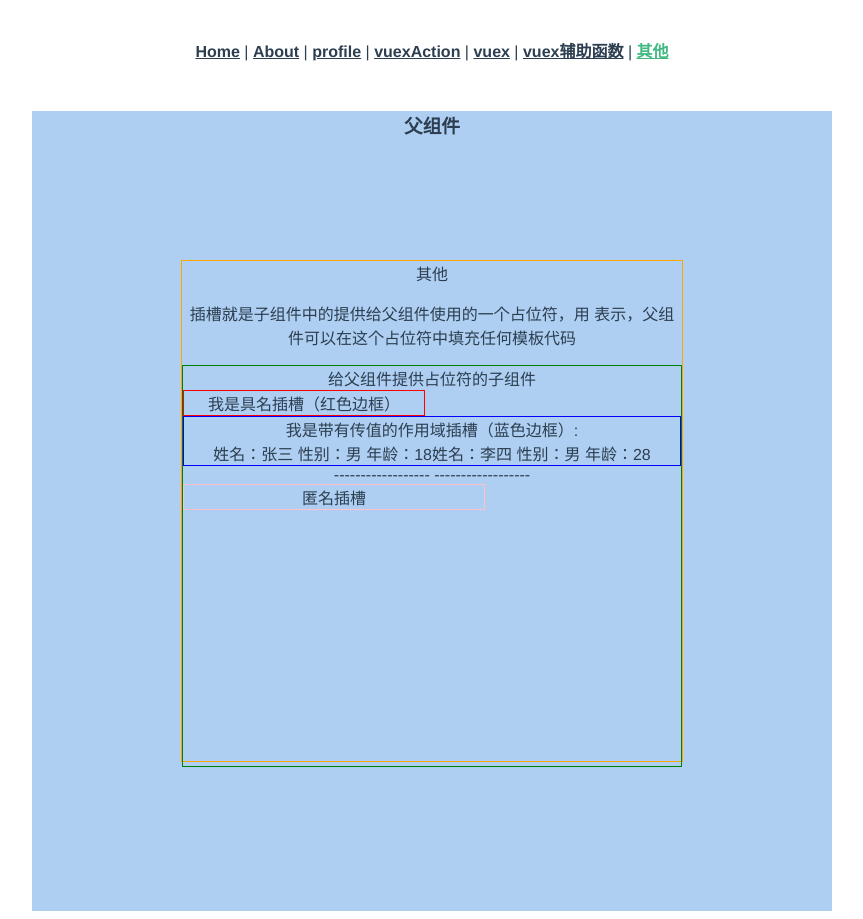
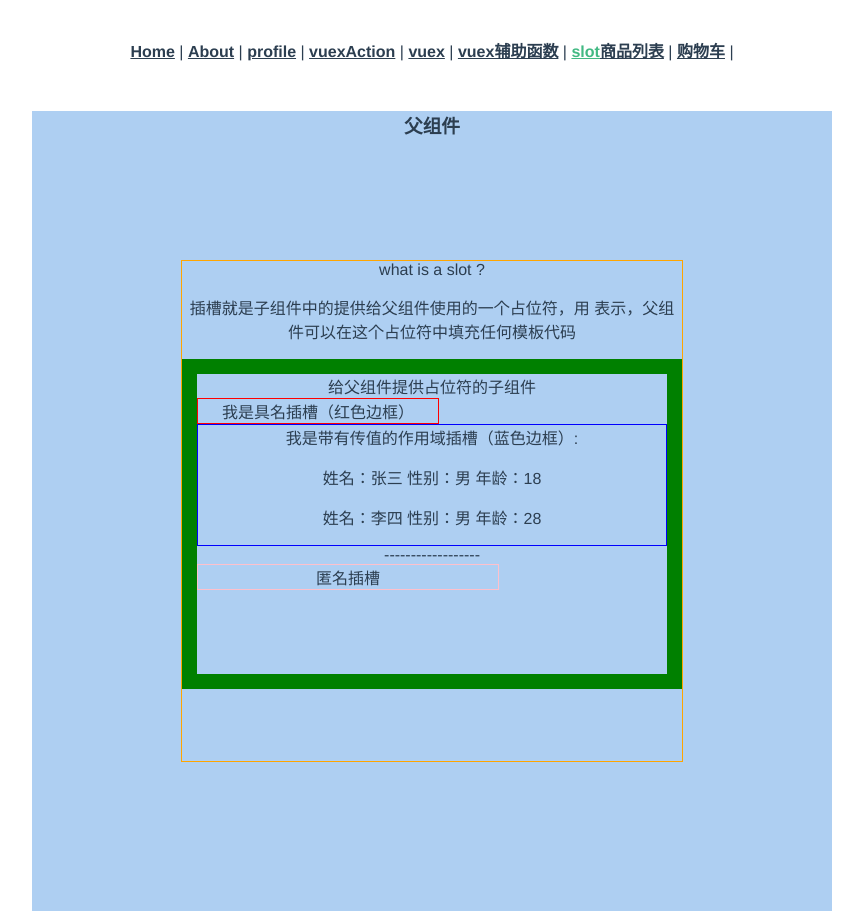
Before and after one commit to w615/learn_vue, a Vue app: page /other in a window 1280 px wide. Shown: the whole page, without its empty margins (208-1071 px from the left). Built offline with nearby package versions, Linux system fonts and the light colour scheme.

Commit message:
forEach  and map different

```diff
--- a/src/App.vue
+++ b/src/App.vue
@@ -9,7 +9,9 @@
       <router-link to="/vuexAction">vuexAction</router-link> |
       <router-link to="/vuex">vuex</router-link> |
       <router-link to="/vuexAll">vuex辅助函数</router-link> |
-      <router-link to="/other">其他</router-link>
+      <router-link to="/other">slot</router-link>
+      <router-link to="/list">商品列表</router-link> |
+      <router-link to="/cars">购物车</router-link> |
     </div>
     <router-view />
   </div>
--- a/src/Permission.js
+++ b/src/Permission.js
@@ -3,7 +3,7 @@ import router from "./router/index.js";
 // 路由前置守卫
 router.beforeEach((to, from, next) => {
   document.title = to.meta.title;
-  console.log(to, 5);
+  // console.log(to, 5);
   console.log(from, 6);
   next();
 });
--- a/src/components/slot.vue
+++ b/src/components/slot.vue
@@ -24,7 +24,7 @@ export default {
 
 <style lang="scss" scoped>
 .sonSlot {
-  height: 400px;
-  border: 1px solid green;
+  height: 300px;
+  border: 15px solid green;
 }
 </style>
--- a/src/router/index.js
+++ b/src/router/index.js
@@ -59,6 +59,18 @@ const routes = [
     component: () => import(/* webpackChunkName: "vuex" */ "../views/Other"),
     meta: { title: "Other", affix: true },
   },
+  {
+    path: "/list",
+    name: "List",
+    component: () => import(/* webpackChunkName: "vuex" */ "../views/List"),
+    meta: { title: "List", affix: true },
+  },
+  {
+    path: "/cars",
+    name: "Cars",
+    component: () => import(/* webpackChunkName: "vuex" */ "../views/Cars"),
+    meta: { title: "Cars", affix: true },
+  },
 ];
 
 const router = new VueRouter({
--- /dev/null
+++ b/src/views/Cars.vue
@@ -0,0 +1,11 @@
+<template>
+  <div class="page" id="cart">
+    <h1>购物车</h1>
+  </div>
+</template>
+
+<script>
+export default {};
+</script>
+
+<style lang="scss" scoped></style>
--- /dev/null
+++ b/src/views/List.vue
@@ -0,0 +1,11 @@
+<template>
+  <div class="page" id="list">
+    <h1>商品列表</h1>
+  </div>
+</template>
+
+<script>
+export default {};
+</script>
+
+<style lang="scss" scoped></style>
--- a/src/views/Other.vue
+++ b/src/views/Other.vue
@@ -2,7 +2,7 @@
   <div class="Box">
     <h3>父组件</h3>
     <div class="slotBox">
-      其他
+      what is a slot ?
       <p>
         插槽就是子组件中的提供给父组件使用的一个占位符，用
         表示，父组件可以在这个占位符中填充任何模板代码
@@ -14,17 +14,13 @@
         ------------------
         <div slot="nameSlot2" slot-scope="value" style="border:1px solid blue">
           我是带有传值的作用域插槽（蓝色边框）:<br />
-          <span v-for="(item, index) in value.stu" :key="index"
-            >姓名：{{ item.name }} 性别：{{ item.sex }} 年龄：{{
-              item.age
-            }}</span
-          >
+          <p v-for="(item, index) in value.stu" :key="index">
+            姓名：{{ item.name }} 性别：{{ item.sex }} 年龄：{{ item.age }}
+          </p>
         </div>
-        ------------------
         <div
           style="border:1px solid pink ;
-              width:300px;
-        "
+              width:300px;"
         >
           匿名插槽
         </div>
--- a/src/views/profile.vue
+++ b/src/views/profile.vue
@@ -1,26 +1,30 @@
 <template>
   <div class="profile">
-    数据:{{num}}
-        {{$store.state.message}}
+    <p>forEach 和 map 的区别</p>
+    数据:{{ num }}
+    {{ $store.state.message }}
     <!-- {{this.userName}} -->
     <button @click="num">合计</button>
-
+    <button @click="aryFlat(ary)">
+      点击扁平化数组
+    </button>
   </div>
 </template>
 
 <script>
-import {mapState} from 'vuex';
+import { mapState } from "vuex";
 export default {
-    name:'profile',
-    data(){
-      return{
-        arr: [1,2,3,4,5],
-        number: [14,17,999,200,18,15,13,12,9,8,5],
-        count:[1,2,3,4,5],
-        str : '12345',
-
-      }
+  name: "profile",
+  data() {
+    return {
+      arr: [1, 2, 3, 4, 5],
+      number: [14, 17, 999, 200, 18, 15, 13, 12, 9, 8, 5],
+      count: [1, 2, 3, 4, 5],
+      str: "12345",
+      ary: [1, 2, [3, 4], [5, [6, 7]]],
+    };
   },
+  //
   // computed: {
   //   message() {
   //     return this.$store.state.message;
@@ -59,21 +63,19 @@ import {mapState} from 'vuex';
   //     }
   //   }),
   // ),
-      computed : {
-        num(){
+  computed: {
+    num() {
       let tmp = 0;
-        this.count.forEach((item)=>tmp+=item);
+      this.count.forEach((item) => (tmp += item));
       return tmp;
     },
-
     ...mapState({
-        message:'message',
-        name:'userName',
-        count1:(state)=>{
-          return  state.value_1 + state.value_2
-        }
+      message: "message",
+      name: "userName",
+      count1: (state) => {
+        return state.value_1 + state.value_2;
+      },
     }),
-
   },
   //       var obj1= {
   //     a:1,
@@ -89,41 +91,101 @@ import {mapState} from 'vuex';
   // var newObj2 = {...obj1,...obj2}
   // console.log(newObj2);
 
-    created(){
-      console.log(43,`全局状态下相加${this.count1}`);
-      console.log(this.$store,56);
-      // map
-      let newstr= Array.prototype.map.call(this.str, function(x) {  //同时利用了call()方法
+  created() {
+    const arr2 = [0, 1, 2, [[[3, 4]]]];
+
+    console.log(arr2.flat(2));
+    // Array.reduce
+
+    this.arr.reduce((total, item, index) => {
+      return console.log(total, item, index, 101);
+    });
+
+    // 推荐文章 https://www.zhihu.com/collection/309204735
+    var arr = [1, 2, 3, 4, 5];
+    var num = 3;
+    arr.some(function(v) {
+      if (v == num) {
+        return; //
+      }
+      console.log(v, 95);
+    });
+    // ------实现break
+    try {
+      var array = ["first", "second", "third", "fourth"]; // 执行到第3次，结束循环
+      array.forEach(function(item) {
+        if (item == "third") {
+          throw new Error("EndIterative");
+        }
+        // alert(item); // first,sencond
+      });
+    } catch (e) {
+      if (e.message != "EndIterative") throw e;
+    }
+    // ----------实现continue
+    var arr1 = [1, 2, 3, 4, 5];
+    arr1.forEach(function(item) {
+      if (item === 3) {
+        // 跳过数组等于3;
+        return;
+      }
+      console.log(item);
+    });
+    // forEach
+    this.count.forEach((element, index) => {
+      console.log(element, index, 114); // 打开控制台 查看
+    });
+
+    // map用法 逆序
+    let newstr = Array.prototype.map
+      .call(this.str, (x) => {
+        //同时利用了call()方法
         return x;
-      }).reverse().join(',');
-      console.log(newstr,60);
-      // forEach
-      this.count.forEach((element,index,) => {
-          console.log(element,index,26); // 打开控制台 查看
+      })
+      .reverse()
+      .join(",");
+    console.log(newstr, 60);
+
+    const res = this.number.map((i, index, arr) => {
+      if (index == 1) {
+        // 判断条件
+        // 执行逻辑
+        console.log("数组下标为1");
+        return arr[1];
+      }
     });
-      console.log(17);
-      const res = this.number.map((i)=>{
-        if( i < 100 ){
-          return i
-        }
-        // return i
-      })
-      console.log(res,21);
+    console.log(res, 142);
+    // const res = this.item.map((i,index) => {
+    //   if (i[index] ===1) {
+    //     // 判断条件
+    //     // 执行逻辑
+    //     return i[1].ColumnSocre;
+    //   }
+    // });
+    // console.log(res, 132);
+    // console.log(43, `全局状态下相加${this.count1}`);
+    // console.log(this.$store, 56);
   },
-    methods:{
-
-    }
-  }
-
+  methods: {
+    aryFlat(ary) {
+      console.log(ary, 167);
+      return ary.reduce((pre, cur) => {
+        console.log(pre);
+        return pre.concat(Array.isArray(cur) ? this.aryFlat(cur) : cur);
+      });
+    },
+  },
+};
 </script>
 
-<style  scoped>
-.profile{
-  margin-left:20px;
+<style scoped>
+.profile {
+  margin-left: 20px;
 }
 /*
-//     特点： 无返回值  不可break
-//     forEach(currentValue,index,arr)方法用于调用数组的每个元素，并将元素传递给回调函数。
+//    特点： 无返回值  不可break
+      网址：https://www.runoob.com/jsref/jsref-foreach.html
+//     forEach((currentValue,index,arr)=>{})方法用于调用数组的每个元素，并将元素传递给回调函数。
 //     currentValue 当前元素
 //       index 当前元素的索引值
 //       arr   前元素所属的数组对象
@@ -138,23 +200,84 @@ import {mapState} from 'vuex';
 //       arr.forEach(function(item, index) {
 //           arr1[index] = item;
 //       })
-//       console.log(arr1);
+//       console.log(arr1)
+-----------------------------------------------------
+https://www.runoob.com/jsref/jsref-foreach.html
+forEach(): 没有返回值，本质上等同于 for 循环，对每一项执行 function 函数。即map是返回一个新数组，原数组不变，forEach 是改变原数组。;
+  如何实现break
+  try {
+        var array = ["first","second","third","fourth"];        // 执行到第3次，结束循环
+        array.forEach(function(item,index){
+            if (item == "third") {
+                throw new Error("EndIterative");
+            }
+            alert(item);// first,sencond
+        });
+    } catch(e) {
+        if(e.message!="EndIterative") throw e;
+    };
+  如何实现continue
+  var arr = [1,2,3,4,5];
+  var num = 3;
+  arr.some(function(v){
+      if(v == num) {
+          return;  //
+      }
+      console.log(v);
+  });
+---------------------------
+  var arr = [1,2,3,4,5];
+  var num = 3;
+  arr.every(function(v){
+      if(v == num) {
+          return false;
+      }else{
+          console.log(v);
+          return true;
+      }
+  });
+-----------------------------------
 
-//     */  /*
-//   特点： 有返回值 不可break
-//     map(currentValue,index,arr) 方法返回一个新数组，数组中的元素为原始数组元素调用函数处理后的值。
+
+//     */ /*
+Array.reduce
+function flatten(ary) {
+return ary.reduce((pre, cur) => {
+return pre.concat(Array.isArray(cur) ? flatten(cur) : cur);
+})
+}
+let ary = [1, 2, [3, 4], [5, [6, 7]]]
+console.log(ary.MyFlat(Infinity))
+----------------------------
+let result = [];
+let fn = function(ary) {
+for(let i = 0; i < ary.length; i++) }{
+let item = ary[i];
+if (Array.isArray(ary[i])){
+fn(item);
+} else {
+result.push(item);
+}
+}
+}
+while (ary.some(Array.isArray)) {
+ary = [].concat(...ary);
+}
+//   特点： 有返回值 不可break     https://www.runoob.com/jsref/jsref-map.html
+map() 方法返回一个新数组，数组中的元素为原始数组元素调用函数处理后的值。
+
+map() 方法按照原始数组元素顺序依次处理元素。
+
+注意： map() 不会对空数组进行检测。
+
+注意： map() 不会改变原始数组
+//     map((currentValue,index,arr)=>{}) 方法返回一个新数组，数组中的元素为原始数组元素调用函数处理后的值。
 //     currentValue 当前元素
 //     index 当前元素的索引值
 //     arr   前元素所属的数组对象
-// var str = '12345';
-// Array.prototype.map.call(str, function(x) {  //同时利用了call()方法
-// return x;
-// }).reverse().join('');
-
 //   */
 
 /*
-// forEach()返回值是undefined，不可以链式调用 map()返回一个新数组，原数组不会改变,由于有返回值所以可以实现链式调用
 
 // */
 </style>
```
Lines whose indentation alone changed are shown as unchanged.
